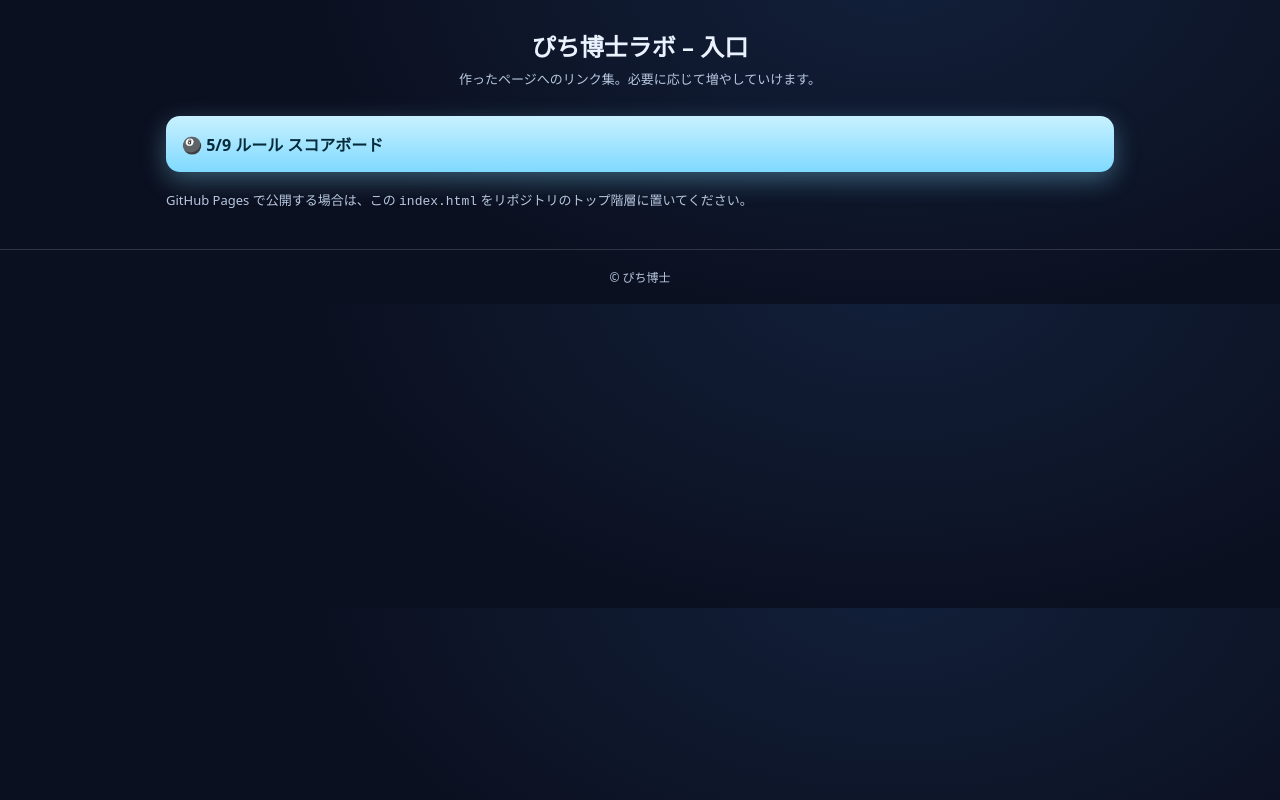
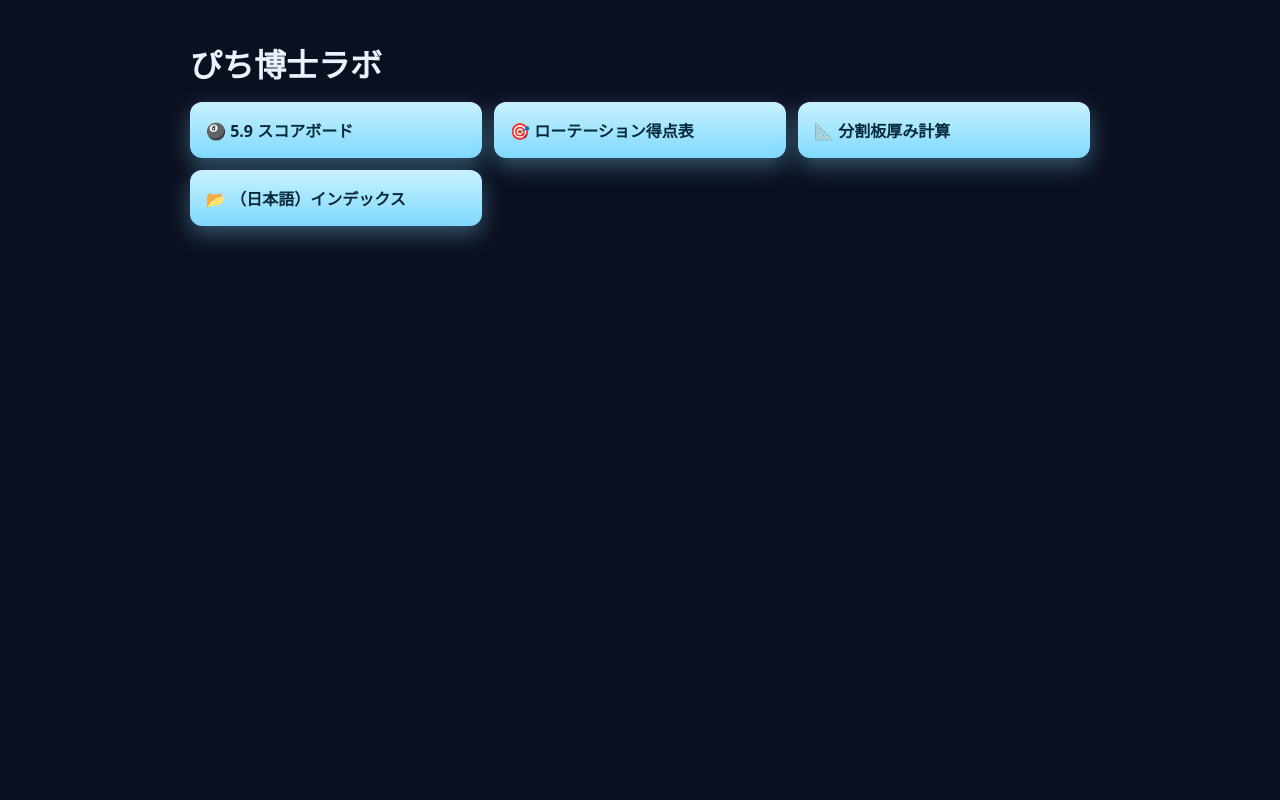
Before and after one commit to pitihakase/5.9, a plain HTML site: page index.html in a window 1280 px wide. Drawn offline with Linux system fonts and the light colour scheme.

Commit message:
Update index.html

```diff
--- a/index.html
+++ b/index.html
@@ -1,43 +1,23 @@
 <!doctype html>
 <html lang="ja">
-<head>
-<meta charset="utf-8" />
-<meta name="viewport" content="width=device-width,initial-scale=1" />
-<title>ぴち博士ラボ｜インデックス</title>
+<meta charset="utf-8">
+<meta name="viewport" content="width=device-width,initial-scale=1">
+<title>入口</title>
 <style>
-  :root{ --bg:#0b1020; --ink:#eaf2ff; --sub:#b7c7df; --line:rgba(255,255,255,.15); --acc:#86e0ff }
-  *{box-sizing:border-box}
-  body{margin:0;background:radial-gradient(1000px 600px at 70% -10%, #12203a 0%, var(--bg) 60%),
-                 radial-gradient(1000px 600px at -10% 120%, #0c1422 0%, var(--bg) 60%);
-       color:var(--ink);font-family:system-ui, -apple-system, Segoe UI, Noto Sans JP, Meiryo, sans-serif}
-  header{padding:28px 16px 12px;text-align:center}
-  h1{margin:0 0 6px;font-size:24px}
-  .lead{margin:0;color:var(--sub);font-size:13px}
-  main{max-width:980px;margin:16px auto 40px;padding:0 16px}
-  .grid{display:grid;grid-template-columns:repeat(auto-fit,minmax(240px,1fr));gap:14px;margin-top:16px}
-  a.card{display:block;padding:16px;border-radius:14px;text-decoration:none;color:#052b3b;
-         background:linear-gradient(180deg,#c8f1ff,#7fd9ff);box-shadow:0 8px 24px rgba(134,224,255,.35);
-         font-weight:800}
-  .note{margin-top:18px;color:var(--sub);font-size:13px}
-  footer{padding:18px 16px;border-top:1px solid var(--line);text-align:center;color:var(--sub);font-size:12px}
-  @media print{ body{background:#fff;color:#000} a.card{box-shadow:none} }
+  body{margin:0;background:#0b1020;color:#eaf2ff;font-family:system-ui, -apple-system, Segoe UI, Noto Sans JP, Meiryo, sans-serif}
+  main{max-width:900px;margin:40px auto;padding:0 16px}
+  h1{margin:0 0 16px}
+  .grid{display:grid;grid-template-columns:repeat(auto-fit,minmax(240px,1fr));gap:12px}
+  a{display:block;padding:16px;border-radius:12px;text-decoration:none;color:#052b3b;
+     background:linear-gradient(180deg,#c8f1ff,#7fd9ff);box-shadow:0 8px 22px rgba(134,224,255,.35);font-weight:800}
 </style>
-</head>
-<body>
-<header>
-  <h1>ぴち博士ラボ – 入口</h1>
-  <p class="lead">作ったページへのリンク集。必要に応じて増やしていけます。</p>
-</header>
 <main>
+  <h1>ぴち博士ラボ</h1>
   <div class="grid">
-    <a class="card" href="5.9スコアボード.html">🎱 5/9 ルール スコアボード</a>
-    <!-- ここにページを追加していく例：
-    <a class="card" href="kirakira_resume_csv.html">✨ キラキラ履歴書（CSV読込）</a>
-    <a class="card" href="memory_game.html">🃏 神経衰弱ゲーム</a>
-    -->
+    <a href="5.9 スコアボード.html">🎱 5.9 スコアボード</a>
+    <a href="ローテーション得点表.html">🎯 ローテーション得点表</a>
+    <a href="分割板厚み計算.html">📐 分割板厚み計算</a>
+    <a href="インデックス.html">📂 （日本語）インデックス</a>
   </div>
-  <p class="note">GitHub Pages で公開する場合は、この <code>index.html</code> をリポジトリのトップ階層に置いてください。</p>
 </main>
-<footer>© ぴち博士</footer>
-</body>
 </html>
```
